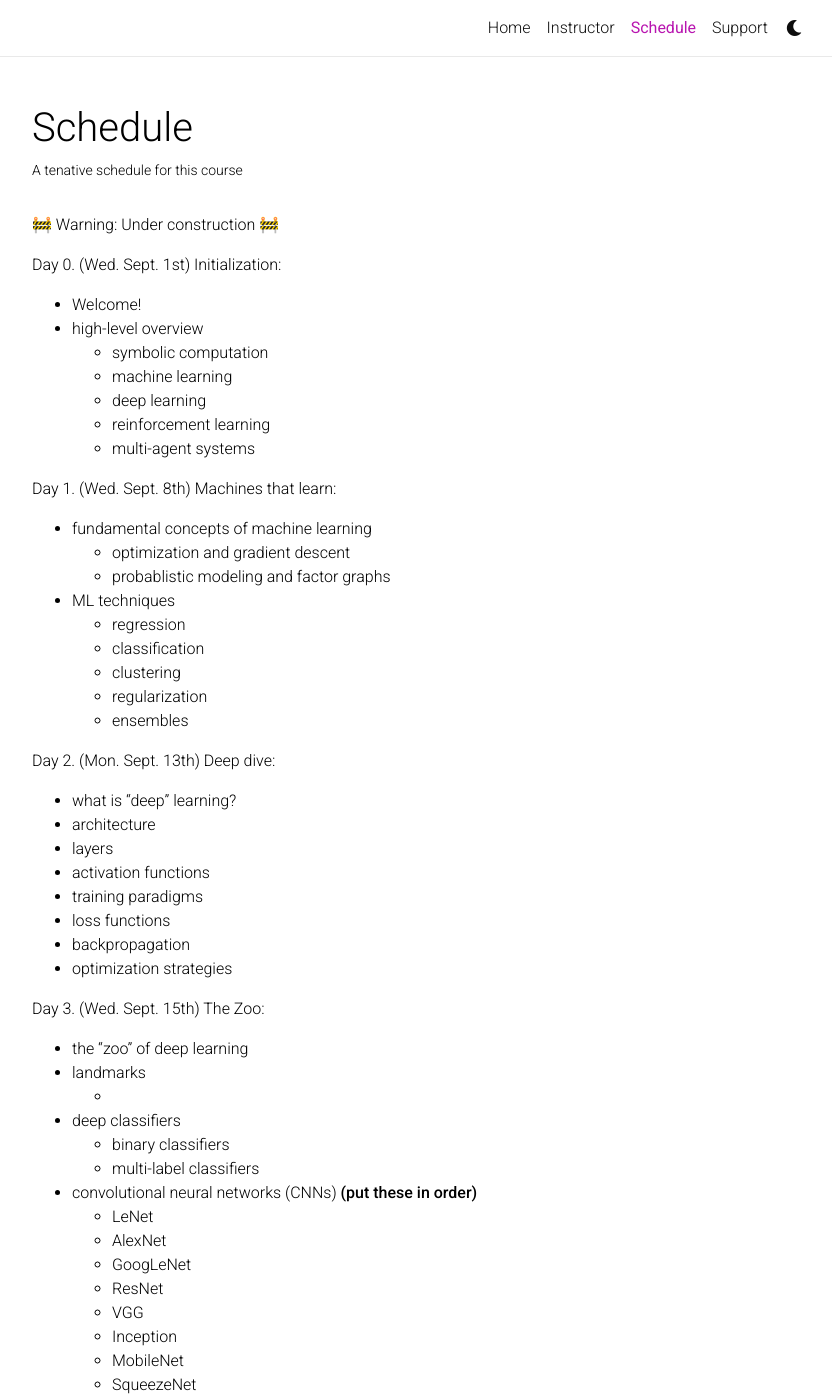
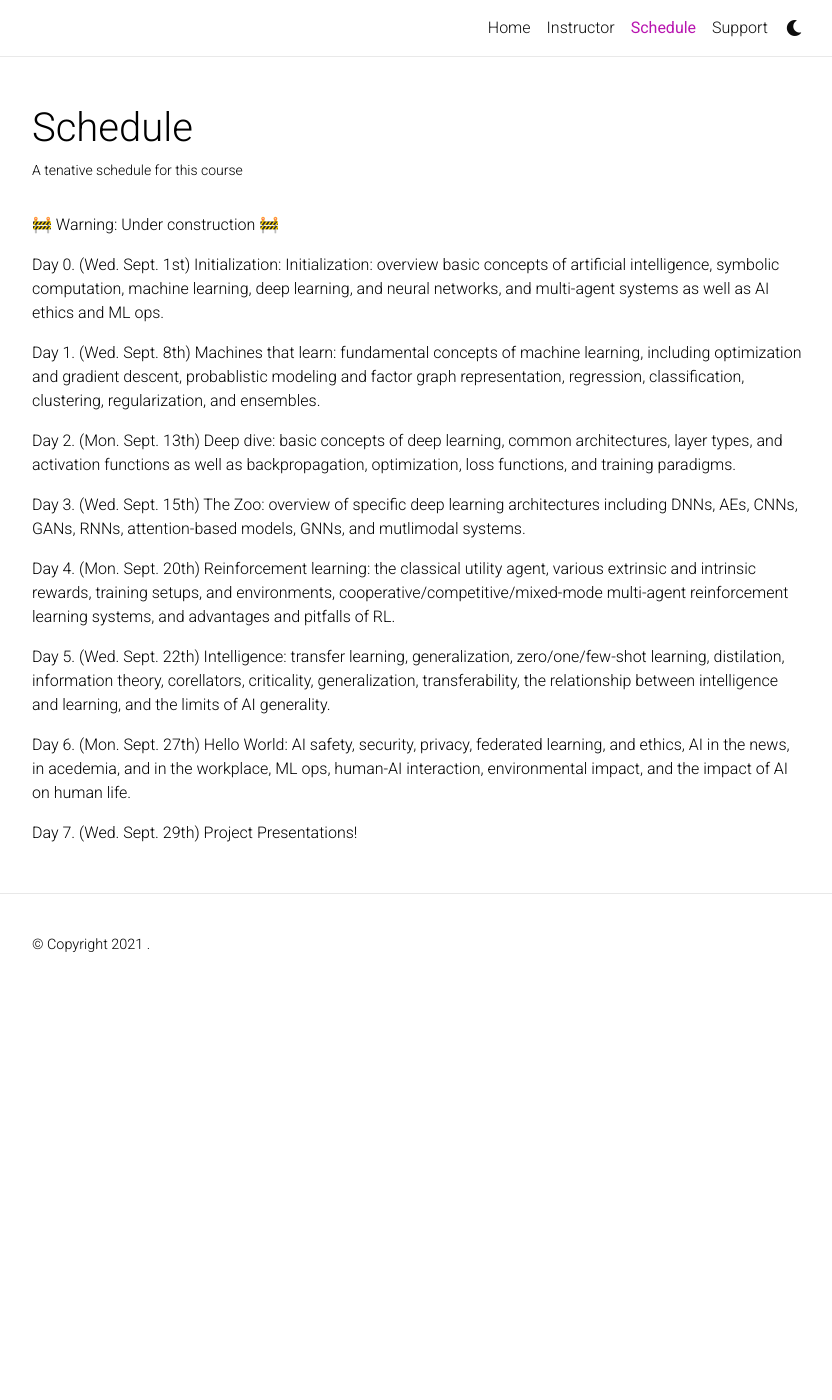
Before and after one commit to JacobFV/Artificial-Intelligence-Principle-and-Practice, a Jekyll site: the page built from _pages/schedule.md, in a window 1280 px wide and 1400 px high. Shown: the whole window, without its empty margins (223-1055 px from the left). Built offline with Jekyll 4.4.1, drawn with Linux system fonts in a browser that asks for light colours; nearby versions of some CDN libraries; comment, search, counter and statistics services are not loaded; a style sheet for code colours, icons or effects is not loaded; some of the changed text lies outside the part shown.

Commit message:
cirriculum

```diff
--- a/_pages/schedule.md
+++ b/_pages/schedule.md
@@ -8,76 +8,18 @@ nav: true
 
 🚧 Warning: Under construction 🚧
 
-Day 0. (Wed. Sept. 1st) Initialization:
-- Welcome!
-- high-level overview
-    - symbolic computation
-    - machine learning
-    - deep learning
-    - reinforcement learning
-    - multi-agent systems
+Day 0. (Wed. Sept. 1st) Initialization: Initialization: overview basic concepts of artificial intelligence, symbolic computation, machine learning, deep learning, and neural networks, and multi-agent systems as well as AI ethics and ML ops.
 
-Day 1. (Wed. Sept. 8th) Machines that learn:
-- fundamental concepts of machine learning
-    - optimization and gradient descent
-    - probablistic modeling and factor graphs
-- ML techniques
-    - regression
-    - classification
-    - clustering
-    - regularization
-    - ensembles
+Day 1. (Wed. Sept. 8th) Machines that learn: fundamental concepts of machine learning, including optimization and gradient descent, probablistic modeling and factor graph representation, regression, classification, clustering, regularization, and ensembles.
 
-Day 2. (Mon. Sept. 13th) Deep dive:
-- what is "deep" learning?
-- architecture
-- layers
-- activation functions
-- training paradigms
-- loss functions
-- backpropagation
-- optimization strategies
+Day 2. (Mon. Sept. 13th) Deep dive: basic concepts of deep learning, common architectures, layer types, and activation functions as well as backpropagation, optimization, loss functions, and training paradigms.
 
-Day 3. (Wed. Sept. 15th) The Zoo:
-- the "zoo" of deep learning
-- landmarks
-    -
-- deep classifiers
-    - binary classifiers
-    - multi-label classifiers
-- convolutional neural networks (CNNs)
-    **(put these in order)**
-    - LeNet
-    - AlexNet
-    - GoogLeNet
-    - ResNet
-    - VGG
-    - Inception
-    - MobileNet
-    - SqueezeNet
-    - YoLo
-- recurrent neural networks (RNNs)
-    - long short-term memory (LSTM) NN
-    - Gated Recurrent Unit (GRU) NN
-    - vanishing gradient problem
-- attentive RNNs
-    - GPT
-    - BERT
-
-- linguistic modeling
-- deep generative models
-    - variational autoencoders
-    - generative adversarial networks
-    - conditional generative models
-- such diversity!
-    - functions: computer vision, timeseries prediction, natural language processing, machine translation, image captioning, speech recognition, text generation,
-    - structure: dense, residual, convolutional, recurrent, attention, graph, multi-modality, etc.
+Day 3. (Wed. Sept. 15th) The Zoo: overview of specific deep learning architectures including DNNs, AEs, CNNs, GANs, RNNs, attention-based models, GNNs, and mutlimodal systems.
 
 Day 4. (Mon. Sept. 20th) Reinforcement learning: the classical utility agent, various extrinsic and intrinsic rewards, training setups, and environments, cooperative/competitive/mixed-mode multi-agent reinforcement learning systems, and advantages and pitfalls of RL.
 
-Day 5. (Wed. Sept. 22th) Intelligence: generalization, zero/one/few-shot learning, transfer learning, more information theory, criticality, generalization, transferability, the relationship between intelligence and learning, and the limits of AI generality.
-- information theory, N-point corellators, and criticality
+Day 5. (Wed. Sept. 22th) Intelligence: transfer learning, generalization, zero/one/few-shot learning, distilation, information theory, corellators, criticality, generalization, transferability, the relationship between intelligence and learning, and the limits of AI generality.
 
-Day 6. (Mon. Sept. 27th) Hello World: AI safety, security, privacy, and ethics, AI in the news, in acedemia, and in the workplace, ML ops, federated learning, human-AI interaction, environmental impact, and the impact of AI on human life.
+Day 6. (Mon. Sept. 27th) Hello World: AI safety, security, privacy, federated learning, and ethics, AI in the news, in acedemia, and in the workplace, ML ops, human-AI interaction, environmental impact, and the impact of AI on human life.
 
-Day 7. (Wed. Sept. 29th) Project Day!
+Day 7. (Wed. Sept. 29th) Project Presentations!
```
